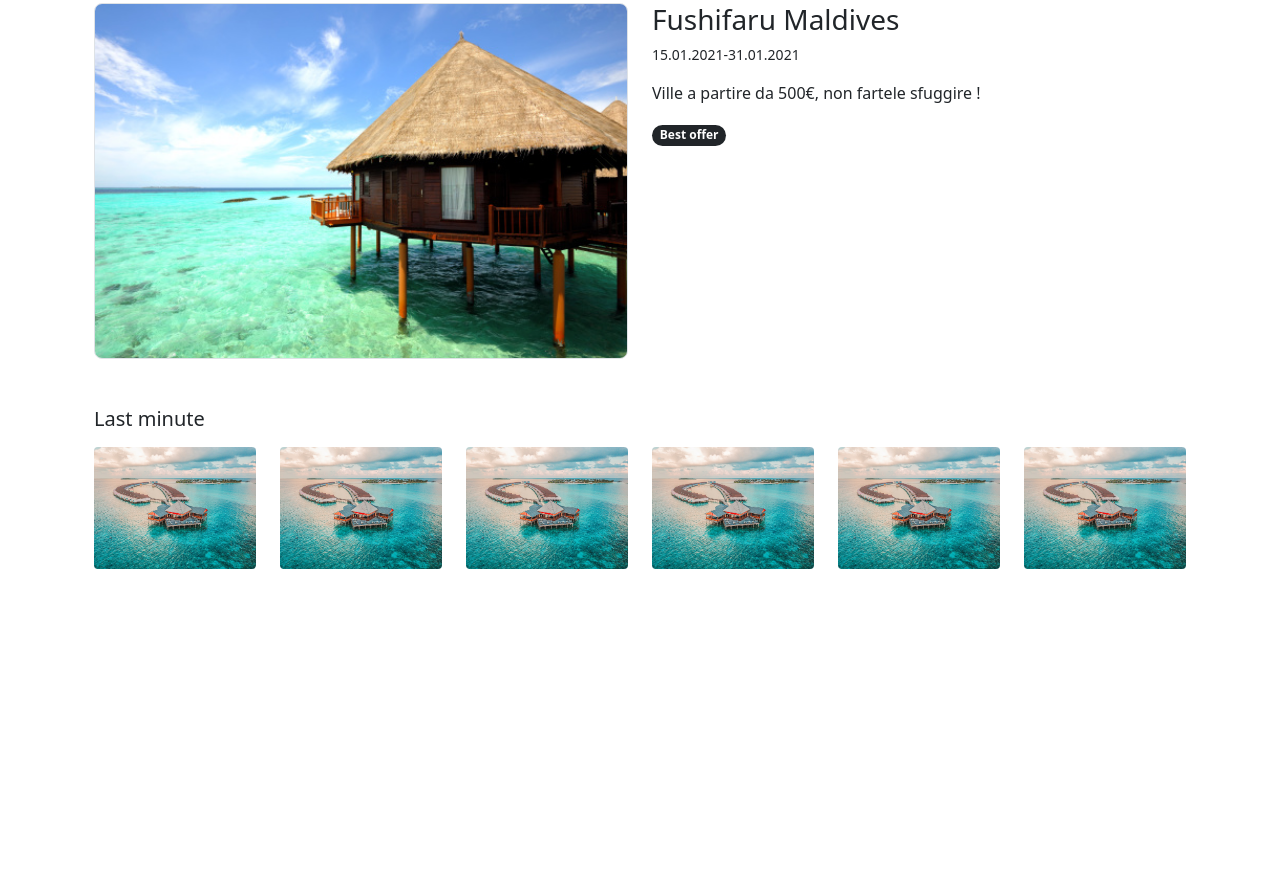
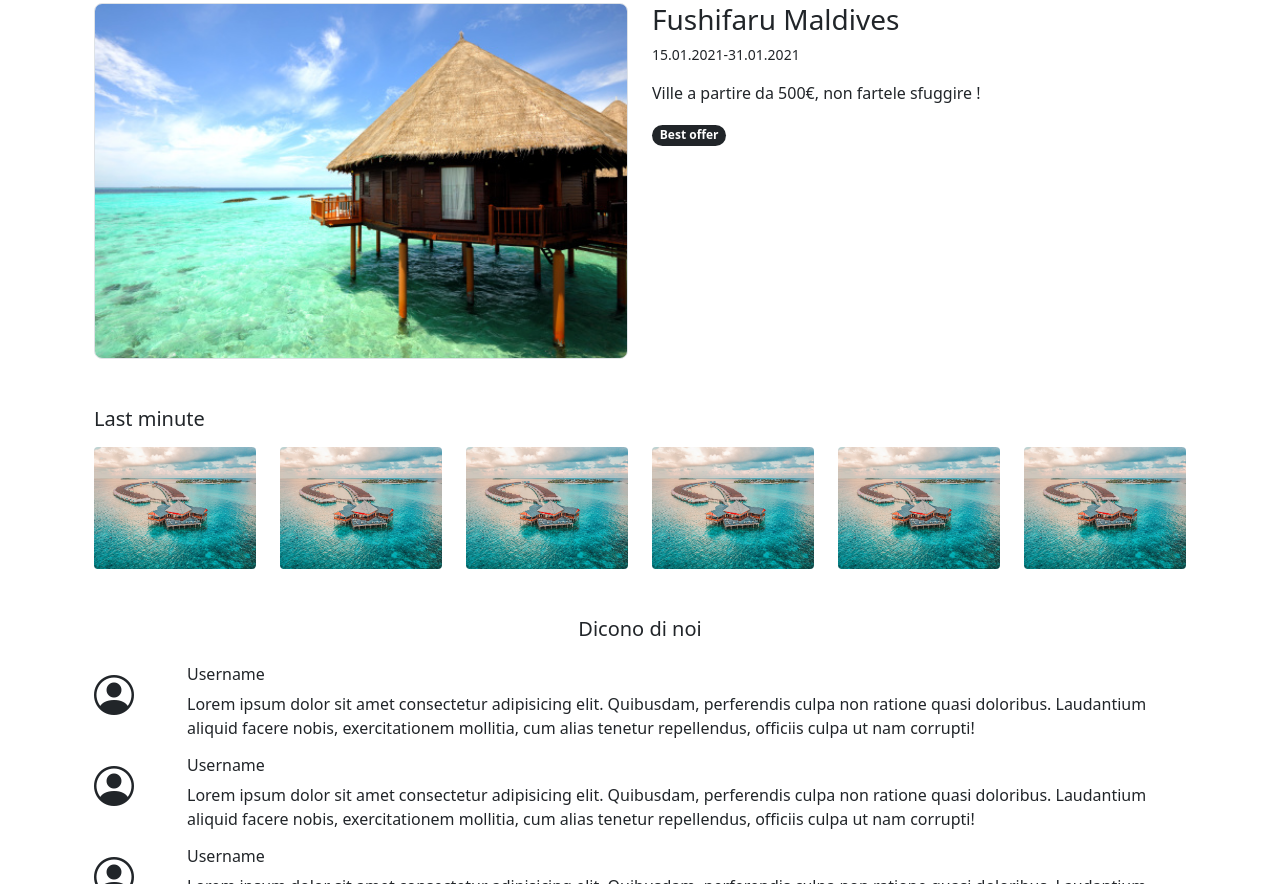
Before and after one commit to MatteoPucci99/U2-W2-L2, a plain HTML site: page index.html in a window 1280 px wide. Shown: the part 1916-2800 px from the top of the page. Before the commit the page ends 2485 px from the top, so only its background shows below. Drawn offline with nearby package versions, Linux system fonts and the light colour scheme.

Commit message:
feedback

```diff
--- a/index.html
+++ b/index.html
@@ -10,10 +10,14 @@
       integrity="sha384-T3c6CoIi6uLrA9TneNEoa7RxnatzjcDSCmG1MXxSR1GAsXEV/Dwwykc2MPK8M2HN"
       crossorigin="anonymous"
     />
+    <link
+      rel="stylesheet"
+      href="https://cdn.jsdelivr.net/npm/bootstrap-icons@1.11.1/font/bootstrap-icons.css"
+    />
   </head>
   <body>
     <header class="bg-body-tertiary">
-      <nav class="container navbar navbar-expand-lg bg-body-tertiary">
+      <nav class="container navbar navbar-expand-lg">
         <div class="container-fluid">
           <a class="navbar-brand" href="#"
             ><img src="/pngwing.com.png" width="30" alt="agency-logo"
@@ -362,6 +366,48 @@
         </div>
       </div>
     </div>
+    <!-- DICONO DI NOI -->
+    <div class="container px-4 mt-5">
+      <h5 class="text-center">Dicono di noi</h5>
+      <div class="row mt-4">
+        <div class="col">
+          <i class="bi bi-person-circle" style="font-size: 2.5rem"></i>
+        </div>
+        <div class="col-10 col-lg-11">
+          <h6>Username</h6>
+          <p>
+            Lorem ipsum dolor sit amet consectetur adipisicing elit. Quibusdam,
+            perferendis culpa non ratione quasi doloribus. Laudantium aliquid
+            facere nobis, exercitationem mollitia, cum alias tenetur
+            repellendus, officiis culpa ut nam corrupti!
+          </p>
+        </div>
+        <div class="col">
+          <i class="bi bi-person-circle" style="font-size: 2.5rem"></i>
+        </div>
+        <div class="col-10 col-lg-11">
+          <h6>Username</h6>
+          <p>
+            Lorem ipsum dolor sit amet consectetur adipisicing elit. Quibusdam,
+            perferendis culpa non ratione quasi doloribus. Laudantium aliquid
+            facere nobis, exercitationem mollitia, cum alias tenetur
+            repellendus, officiis culpa ut nam corrupti!
+          </p>
+        </div>
+        <div class="col">
+          <i class="bi bi-person-circle" style="font-size: 2.5rem"></i>
+        </div>
+        <div class="col-10 col-lg-11">
+          <h6>Username</h6>
+          <p>
+            Lorem ipsum dolor sit amet consectetur adipisicing elit. Quibusdam,
+            perferendis culpa non ratione quasi doloribus. Laudantium aliquid
+            facere nobis, exercitationem mollitia, cum alias tenetur
+            repellendus, officiis culpa ut nam corrupti!
+          </p>
+        </div>
+      </div>
+    </div>
 
     <script
       src="https://cdn.jsdelivr.net/npm/bootstrap@5.3.2/dist/js/bootstrap.bundle.min.js"
```
